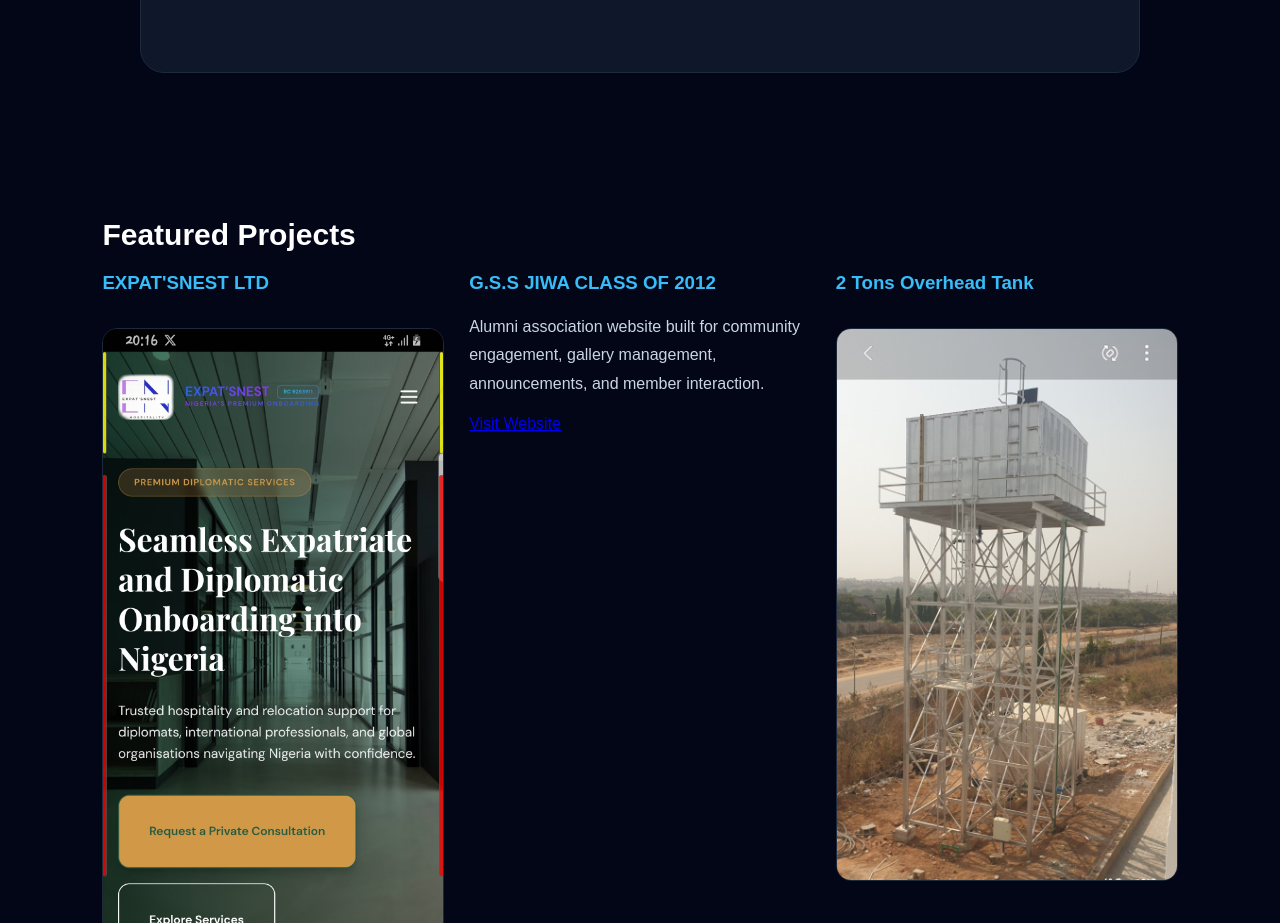
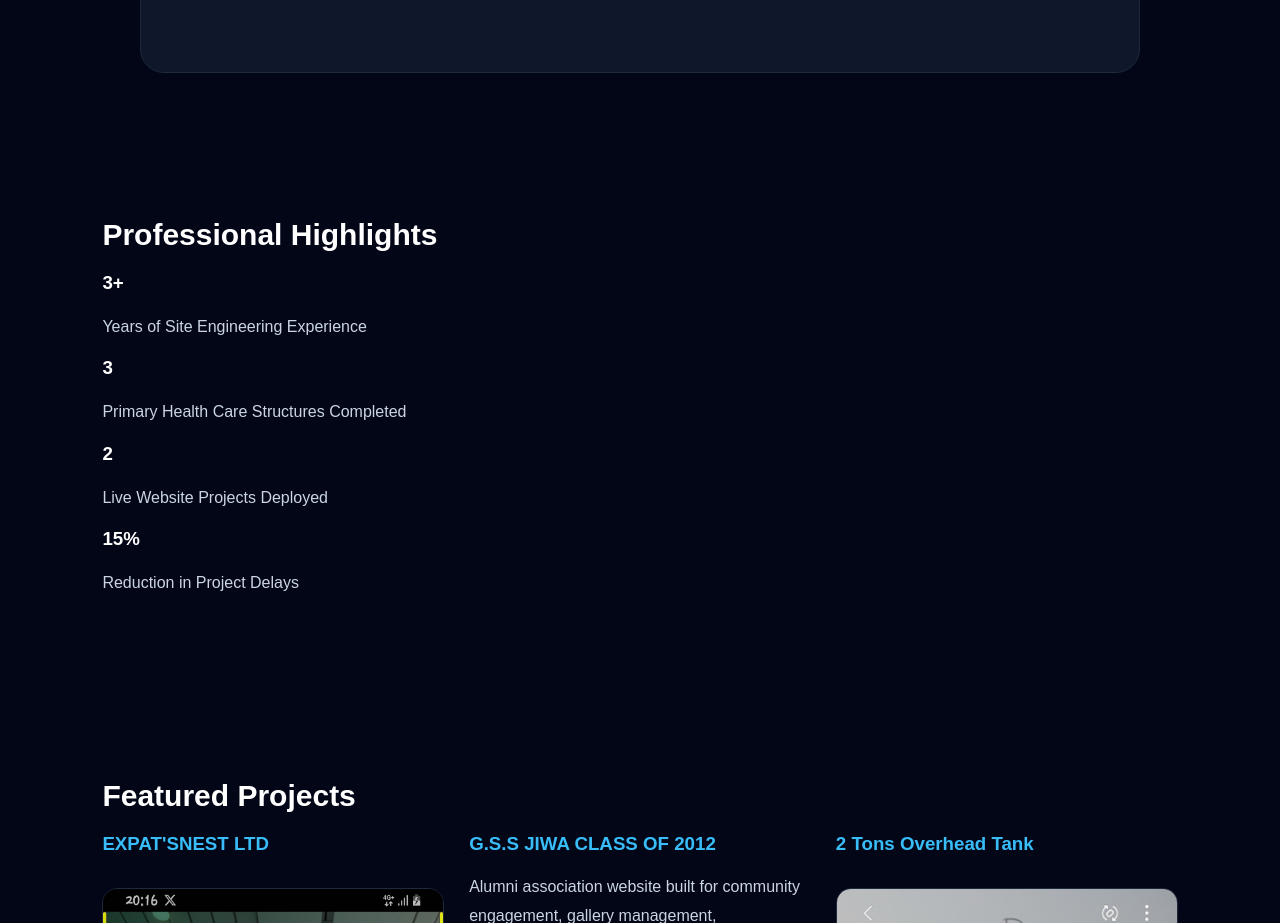
Before and after one commit to seangarreth/Portfolio, a React (Vite) app: page / in a window 1280 px wide. Shown: the part 1340-2263 px from the top of the page. Built offline with nearby package versions, Linux system fonts and the light colour scheme.

Commit message:
Add professional highlights section to App component
Added professional highlights section with statistics on experience and project completion.

```diff
--- a/src/App.jsx
+++ b/src/App.jsx
@@ -67,6 +67,32 @@
   <div className="skill">
     <span>Microsoft Excel</span>
     <div className="skill-bar"><div style={{ width: "80%" }}></div></div>
+  </div>
+</section>
+
+      <section className="stats">
+  <h2>Professional Highlights</h2>
+
+  <div className="stats-grid">
+    <div className="stat-card">
+      <h3>3+</h3>
+      <p>Years of Site Engineering Experience</p>
+    </div>
+
+    <div className="stat-card">
+      <h3>3</h3>
+      <p>Primary Health Care Structures Completed</p>
+    </div>
+
+    <div className="stat-card">
+      <h3>2</h3>
+      <p>Live Website Projects Deployed</p>
+    </div>
+
+    <div className="stat-card">
+      <h3>15%</h3>
+      <p>Reduction in Project Delays</p>
+    </div>
   </div>
 </section>
 
```
